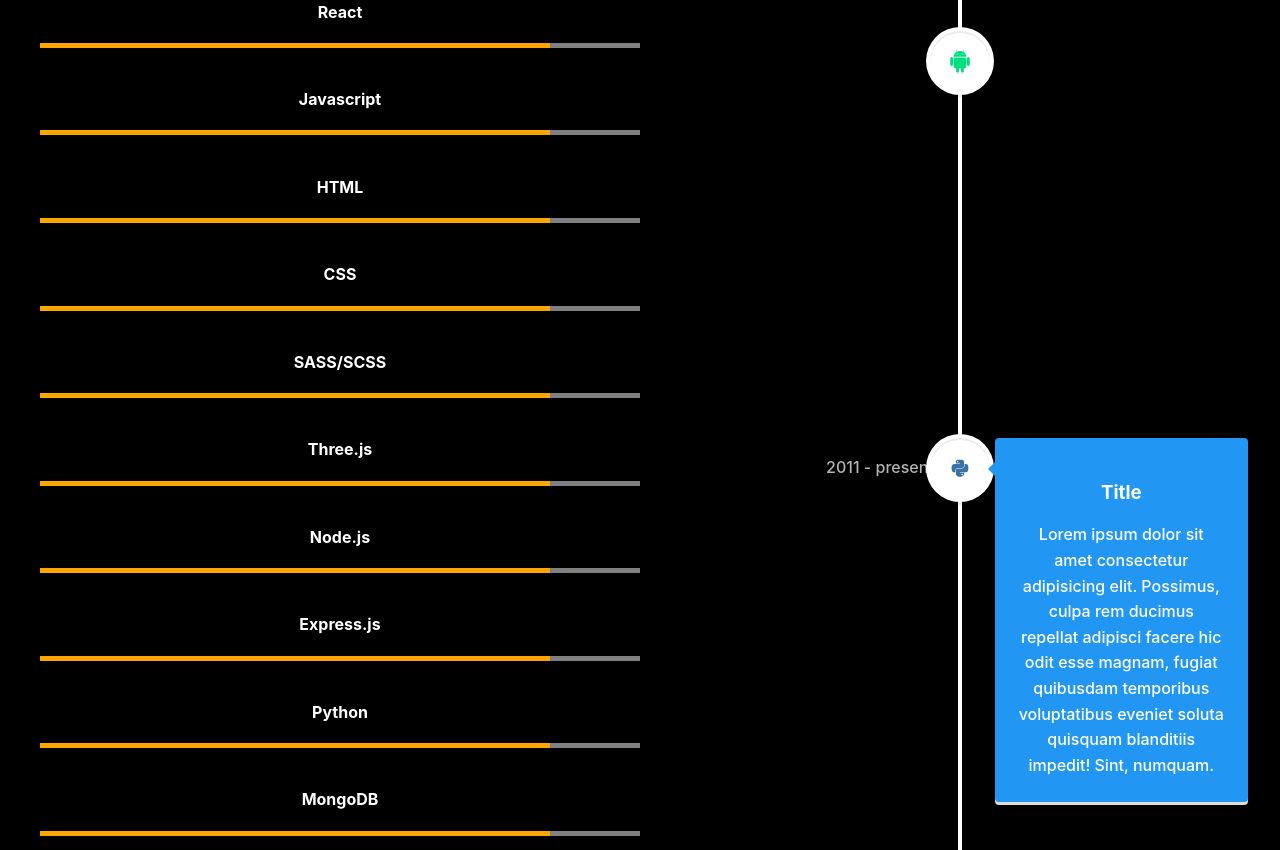
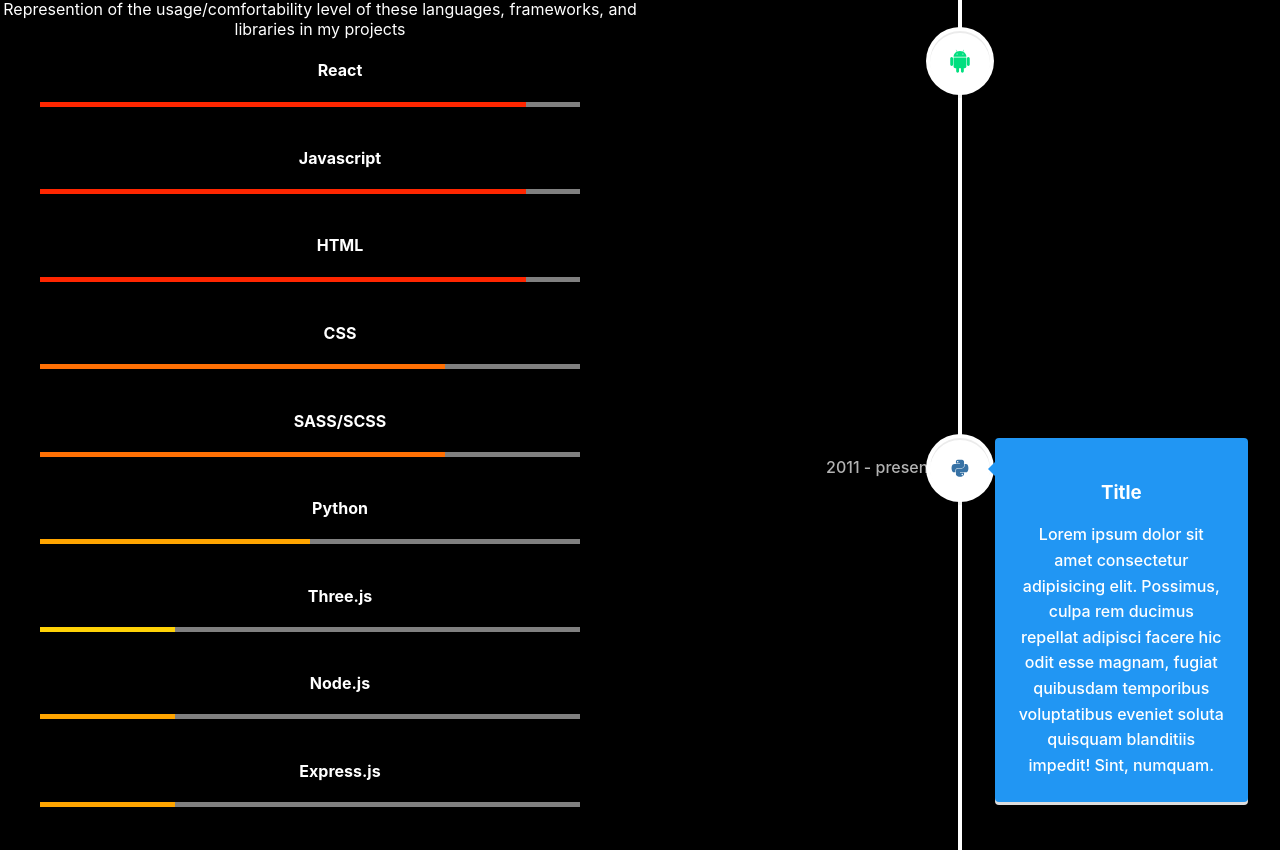
Before and after one commit to TheLonerCoder/Thelonercoderportfolio, a React (Create React App) app in the folder loner-coder/: page / in a window 1280 px wide. Shown: the part 799-1649 px from the top of the page. Built offline with nearby package versions, Linux system fonts and the light colour scheme.

Commit message:
style update

```diff
--- a/loner-coder/src/components/journey.js
+++ b/loner-coder/src/components/journey.js
@@ -15,73 +15,65 @@
 
         <section id='journey1'>
           <h3>Technical Competencies</h3>
-          <p>
+          <p>Represention of the usage/comfortability level of these languages, frameworks, and libraries in my projects</p>
 
           <ul>
             <li>
               <h4>React</h4>
-              <div className="bar"><div className='success'></div></div>
+              <div className="bar"><div className='reactBar'></div></div>
             </li>
 
             <li>
               <h4>Javascript</h4>
-              <div className="bar"><div className='success'></div></div>
+              <div className="bar"><div className='javascriptBar'></div></div>
             </li>
 
             <li>
               <h4>HTML</h4>
-              <div className="bar"><div className='success'></div></div>
+              <div className="bar"><div className='htmlBar'></div></div>
             </li>
 
             <li>
               <h4>CSS</h4>
-              <div className="bar"><div className='success'></div></div>
+              <div className="bar"><div className='cssBar'></div></div>
             </li>
 
             <li>
               <h4>SASS/SCSS</h4>
-              <div className="bar"><div className='success'></div></div>
+              <div className="bar"><div className='sassBar'></div></div>
+            </li>
+
+            <li>
+              <h4>Python</h4>
+              <div className="bar"><div className='pythonBar'></div></div>
             </li>
 
             <li>
               <h4>Three.js</h4>
-              <div className="bar"><div className='success'></div></div>
+              <div className="bar"><div className='threeBar'></div></div>
             </li>
 
             <li>
               <h4>Node.js</h4>
-              <div className="bar"><div className='success'></div></div>
+              <div className="bar"><div className='nodeBar'></div></div>
             </li>
 
             <li>
               <h4>Express.js</h4>
-              <div className="bar"><div className='success'></div></div>
+              <div className="bar"><div className='expressBar'></div></div>
             </li>
 
-            <li>
-              <h4>Python</h4>
-              <div className="bar"><div className='success'></div></div>
-            </li>
 
             <li>
               <h4>MongoDB</h4>
-              <div className="bar"><div className='success'></div></div>
-
+              <div className="bar"><div className='mongoBar'></div></div>
             </li>
 
           </ul>
 
+      </section>
 
 
-
-
-
-
-
-
-</p>
-          picture
-        </section>
 
         <section id='journey2'>
             <h3>My Web Development Journey</h3>
--- a/loner-coder/src/styles/journey.css
+++ b/loner-coder/src/styles/journey.css
@@ -29,11 +29,66 @@
 .bar {
   background-color: grey;
   height: 5px;
+  width: 90%;
 }
 
-.bar .success {
+.bar .reactBar {
+  background-color: #ff2600;
+  height: 5px;
+  width: 90%;
+}
+
+.bar .javascriptBar {
+  background-color: #ff2600;
+  height: 5px;
+  width: 90%;
+}
+
+.bar .htmlBar {
+  background-color: #ff2600;
+  height: 5px;
+  width: 90%;
+}
+
+.bar .cssBar {
+  background-color: #ff7004;
+  height: 5px;
+  width: 75%;
+}
+
+.bar .sassBar {
+  background-color: #ff7004;
+  height: 5px;
+  width: 75%;
+}
+
+.bar .threeBar {
+  background-color: #ffd207;
+  height: 5px;
+  width: 25%;
+}
+
+.bar .nodeBar {
   background-color: orange;
   height: 5px;
-  width: 85%;
+  width: 25%;
+}
+
+.bar .expressBar {
+  background-color: orange;
+  height: 5px;
+  width: 25%;
+}
+
+.bar .pythonBar {
+  background-color: orange;
+  height: 5px;
+  width: 50%;
+}
+
+.bar .mongoBar {
+  background-color: orange;
+  height: 5px;
+  width: 25%;
 }
 /*# sourceMappingURL=journey.css.map */
--- a/loner-coder/src/styles/journey.scss
+++ b/loner-coder/src/styles/journey.scss
@@ -1,3 +1,9 @@
+$orange1: rgb(255, 38, 0);
+$orange2: #ff7004;
+$orange3: orange;
+$orange4: rgb(255, 210, 7);
+
+
 #journeySection {
     background-color: lighten($color: #000000, $amount: 0);
     display: grid;
@@ -23,10 +29,63 @@
 
     background-color: grey;
     height: 5px;
+    width: 90%;
 
-    .success {
-        background-color: orange;
+    .reactBar {
+        background-color: $orange1;
         height: 5px;
-        width: 85%;
+        width: 90%;
     }
+
+    .javascriptBar {
+        background-color: $orange1;
+        height: 5px;
+        width: 90%;
+    }
+
+    .htmlBar {
+        background-color: $orange1;
+        height: 5px;
+        width: 90%;
+    }
+
+    .cssBar {
+        background-color: $orange2;
+        height: 5px;
+        width: 75%;
+    }
+
+    .sassBar {
+        background-color: $orange2;
+        height: 5px;
+        width: 75%;
+    }
+
+    .threeBar {
+        background-color: $orange4;
+        height: 5px;
+        width: 25%;
+    }
+    .nodeBar {
+        background-color: $orange3;
+        height: 5px;
+        width: 25%;
+    }
+    .expressBar {
+        background-color: $orange3;
+        height: 5px;
+        width: 25%;
+    }
+    .pythonBar {
+        background-color: $orange3;
+        height: 5px;
+        width: 50%;
+    }
+    .mongoBar {
+        background-color: $orange3;
+        height: 5px;
+        width: 25%;
+    }
+
+
 }
```
Also changed, not shown: 1 other file (tests, documents, lock files or other folders).
